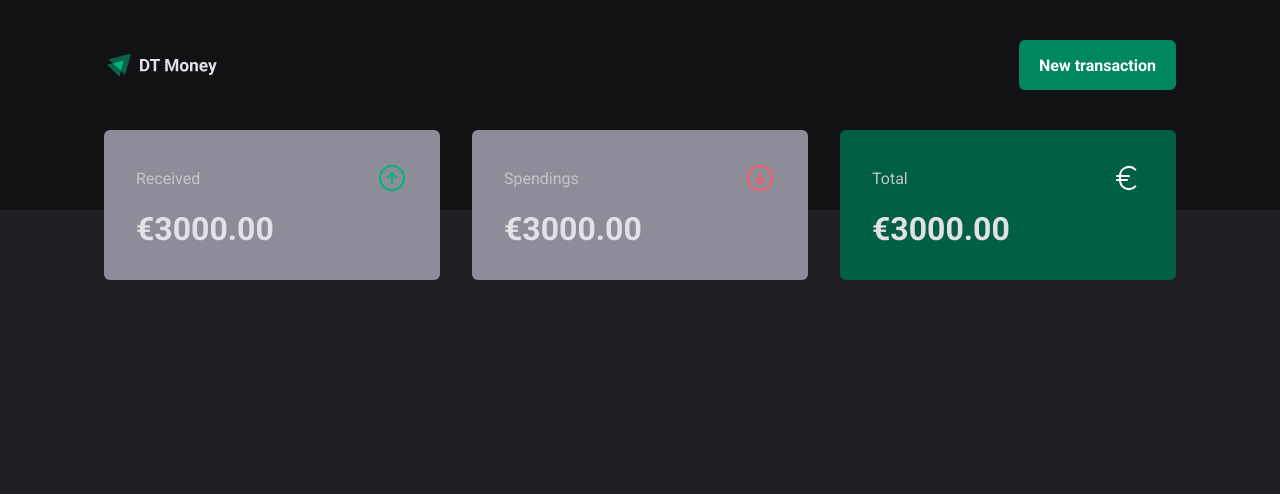
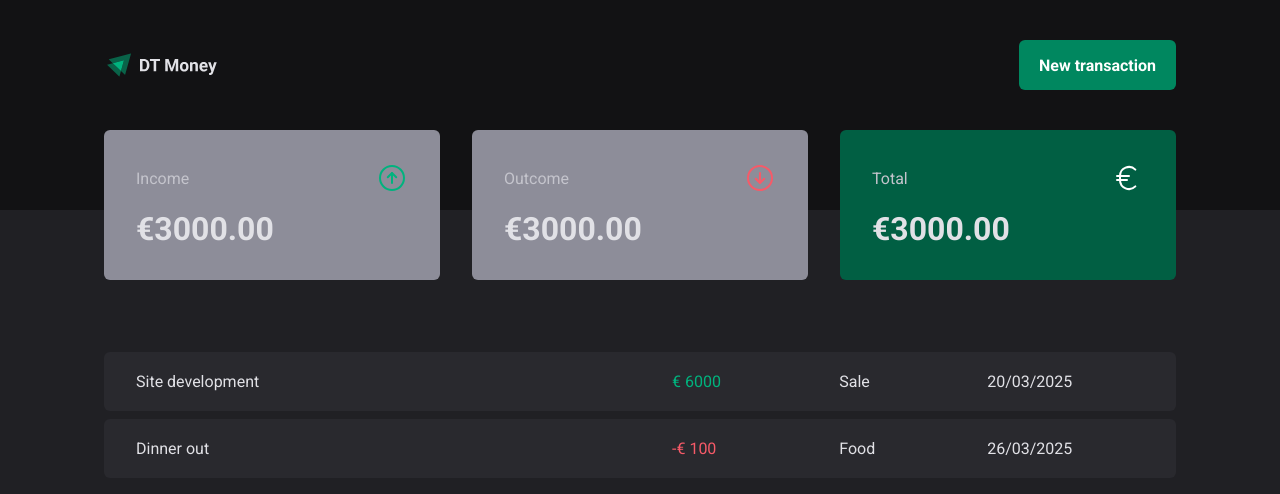
Before and after one commit to franciscovaz/dt-money, a React (Vite) app: page / in a window 1280 px wide. Shown: the top 494 px of the page. Built offline with nearby package versions, Linux system fonts and the light colour scheme.

Commit message:
- add transactions table; - add styles; - improve labels with income and outcome;

```diff
--- a/src/components/Summary/index.tsx
+++ b/src/components/Summary/index.tsx
@@ -6,7 +6,7 @@
     <SummaryContainer>
       <SummaryCard>
         <header>
-          <span>Received</span>
+          <span>Income</span>
           <ArrowCircleUp size={32} color="#00b37e" />
         </header>
 
@@ -15,7 +15,7 @@
 
       <SummaryCard>
         <header>
-          <span>Spendings</span>
+          <span>Outcome</span>
           <ArrowCircleDown size={32} color="#f75a68" />
         </header>
 
--- a/src/pages/Transactions/index.tsx
+++ b/src/pages/Transactions/index.tsx
@@ -1,11 +1,31 @@
 import { Header } from "../../components/Header";
 import { Summary } from "../../components/Summary";
+import { PriceHighlight, TransactionsContainer, TransactionsTable } from "./styles";
 
 export function Transactions() {
     return (
         <div>
             <Header />
             <Summary />
+
+            <TransactionsContainer>
+                <TransactionsTable>
+                    <tbody>
+                        <tr>
+                            <td width="50%">Site development</td>
+                            <td><PriceHighlight type="income">€ 6000</PriceHighlight></td>
+                            <td>Sale</td>
+                            <td>20/03/2025</td>
+                        </tr>
+                        <tr>
+                            <td width="50%">Dinner out</td>
+                            <td><PriceHighlight type="outcome">-€ 100</PriceHighlight></td>
+                            <td>Food</td>
+                            <td>26/03/2025</td>
+                        </tr>
+                    </tbody>
+                </TransactionsTable>
+            </TransactionsContainer>
         </div>
     )
 }
--- a/src/pages/Transactions/styles.ts
+++ b/src/pages/Transactions/styles.ts
@@ -0,0 +1,38 @@
+import { styled } from "styled-components";
+
+export const TransactionsContainer = styled.main`
+   width: 100%;
+    max-width: 1120px;
+    margin: 4rem auto 0;
+    padding: 0 1.5rem;
+`
+
+export const TransactionsTable = styled.table`
+    width: 100%;
+    border-collapse: separate;
+    border-spacing: 0 0.5rem;
+    /* margin-top: 1.5rem; */
+
+    td {
+        padding: 1.25rem 2rem;
+        background: ${props => props.theme['gray-700']};
+
+        &:first-child {
+            border-top-left-radius: 6px;
+            border-bottom-left-radius: 6px;
+        }
+
+        &:last-child {
+            border-top-right-radius: 6px;
+            border-bottom-right-radius: 6px;
+        }
+    }
+`
+
+interface PriceHighlightProps {
+    type: 'income' | 'outcome'
+}
+
+export const PriceHighlight = styled.span<PriceHighlightProps>`
+    color: ${props => props.type === 'income' ? props.theme['green-300'] : props.theme['red-300']};
+`
```
